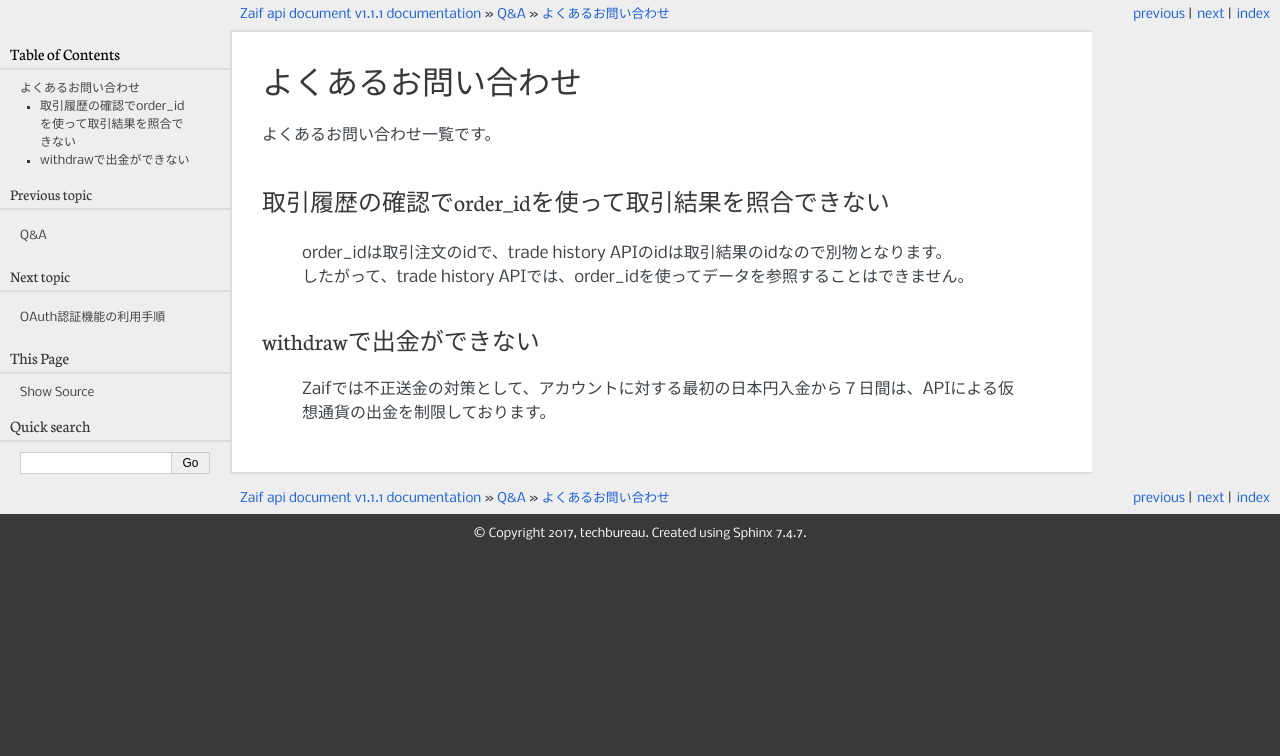
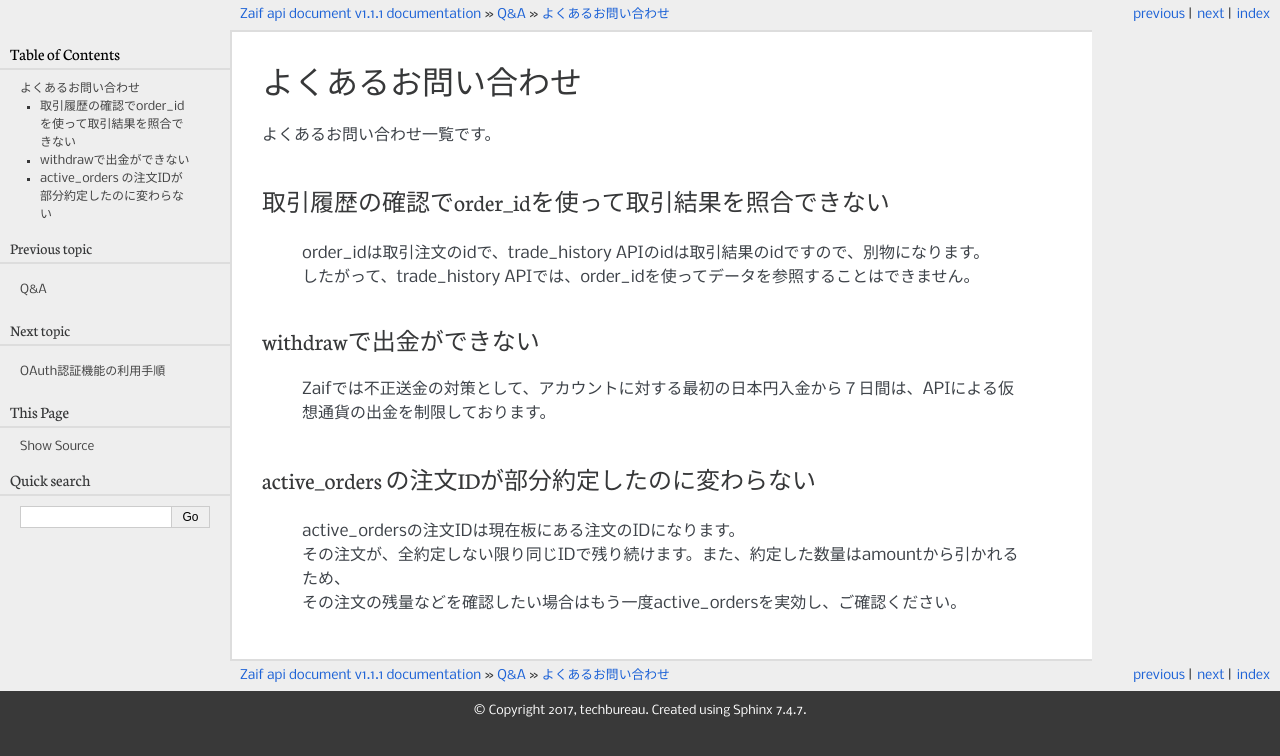
Before and after one commit to techbureau/api-doc, a Sphinx documentation site: the page built from docs/faq/1_common.rst, in a window 1280 px wide. Shown: the top 756 px of the page. Built offline with Sphinx 7.4.7, drawn with Linux system fonts in a browser that asks for light colours.

Commit message:
faq active_ordersの追加

```diff
--- a/docs/faq/1_common.rst
+++ b/docs/faq/1_common.rst
@@ -6,10 +6,17 @@
 
 取引履歴の確認でorder_idを使って取引結果を照合できない
 ========================================================
-    | order_idは取引注文のidで、trade history APIのidは取引結果のidなので別物となります。
-    | したがって、trade history APIでは、order_idを使ってデータを参照することはできません。
+    | order_idは取引注文のidで、trade_history APIのidは取引結果のidですので、別物になります。
+    | したがって、trade_history APIでは、order_idを使ってデータを参照することはできません。
 
 
 withdrawで出金ができない
 ================================
     Zaifでは不正送金の対策として、アカウントに対する最初の日本円入金から７日間は、APIによる仮想通貨の出金を制限しております。
+
+
+active_orders の注文IDが部分約定したのに変わらない
+==================================================
+    | active_ordersの注文IDは現在板にある注文のIDになります。
+    | その注文が、全約定しない限り同じIDで残り続けます。また、約定した数量はamountから引かれるため、
+    | その注文の残量などを確認したい場合はもう一度active_ordersを実効し、ご確認ください。
```
